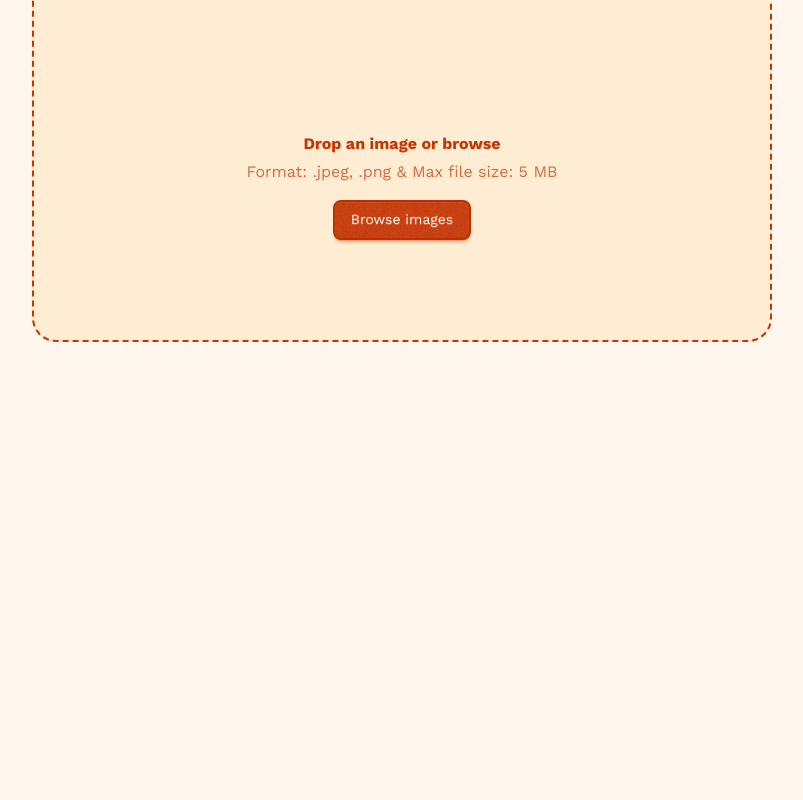
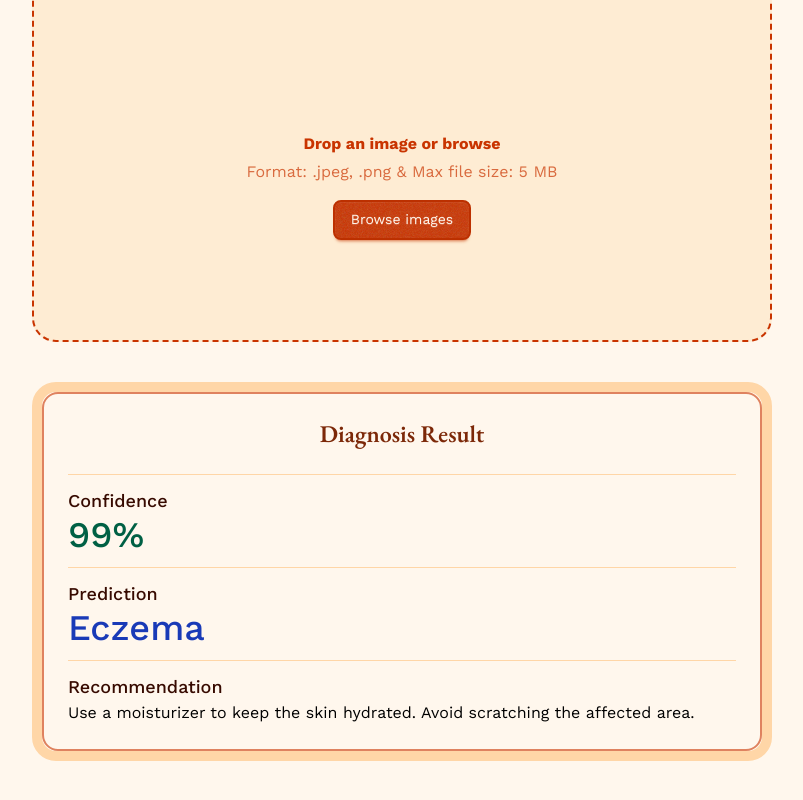
Before and after one commit to adex-hub/skinsight, a Next.js app: page / in a window 1280 px wide. Shown: the part 408-1208 px from the top of the page, without its empty margins (238-1041 px from the left). Before the commit the page ends 800 px from the top, so only its background shows below. Built offline with nearby package versions, Linux system fonts and the light colour scheme; some icons are missing.

Commit message:
feat: implement diagnosis card result

```diff
--- /dev/null
+++ b/app/components/DiagnosisCard.tsx
@@ -0,0 +1,31 @@
+export default function DiagnosisCard() {
+  return (
+    <div className="max-w-[740px] w-full mx-auto my-10 border-10 border-base-300 rounded-3xl">
+      <div className="border-2 rounded-box border-neutral/60 p-6 flex flex-col gap-y-3 divide-y divide-base-300 font-[family-name:var(--font-work-sans)]">
+        <h2 className="text-2xl font-semibold text-center text-base-content pb-6 font-[family-name:var(--font-eb-garamond)]">
+          Diagnosis Result
+        </h2>
+
+        <div className="block space-y-1/2 pb-3">
+          <div className="font-medium text-lg text-secondary">Confidence</div>
+          <div className="text-4xl font-medium text-success">99%</div>
+        </div>
+
+        <div className="block space-y-1/2 pb-3">
+          <div className="font-medium text-lg text-secondary">Prediction</div>
+          <div className="text-4xl font-medium text-info">Eczema</div>
+        </div>
+
+        <div className="block space-y-1/2">
+          <div className="font-medium text-lg text-secondary">
+            Recommendation
+          </div>
+          <div className="text-base font-normal text-primary">
+            Use a moisturizer to keep the skin hydrated. Avoid scratching the
+            affected area.
+          </div>
+        </div>
+      </div>
+    </div>
+  );
+}
--- a/app/page.tsx
+++ b/app/page.tsx
@@ -1,3 +1,4 @@
+import DiagnosisCard from "./components/DiagnosisCard";
 import Header from "./components/Header";
 import ImageDropzone from "./components/ImageDropzone";
 
@@ -17,6 +18,8 @@ export default function Home() {
         </p>
 
         <ImageDropzone />
+
+        <DiagnosisCard />
       </main>
     </>
   );
```
